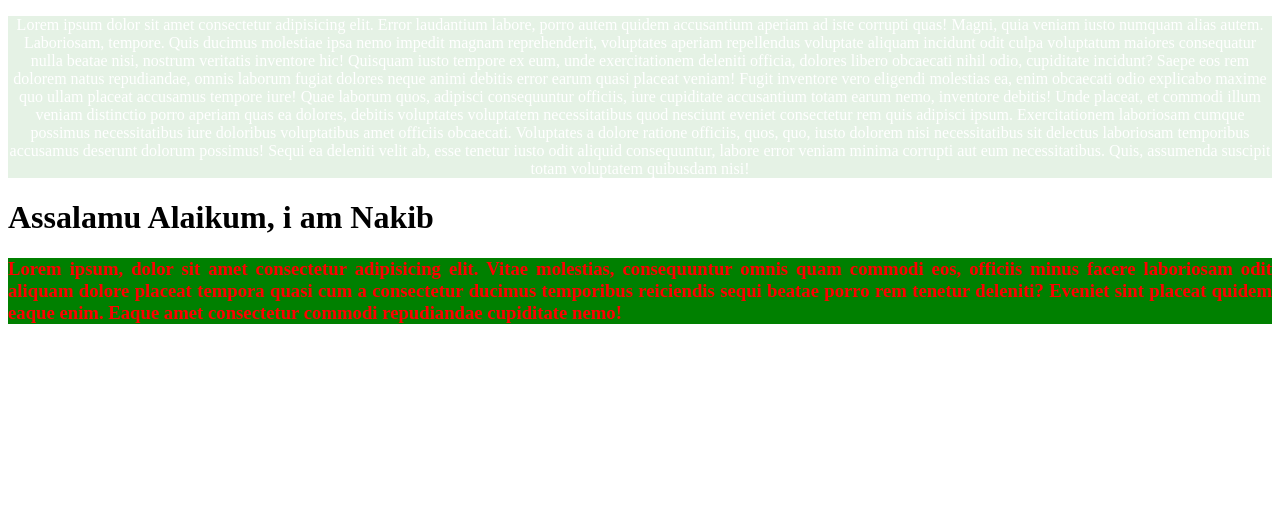
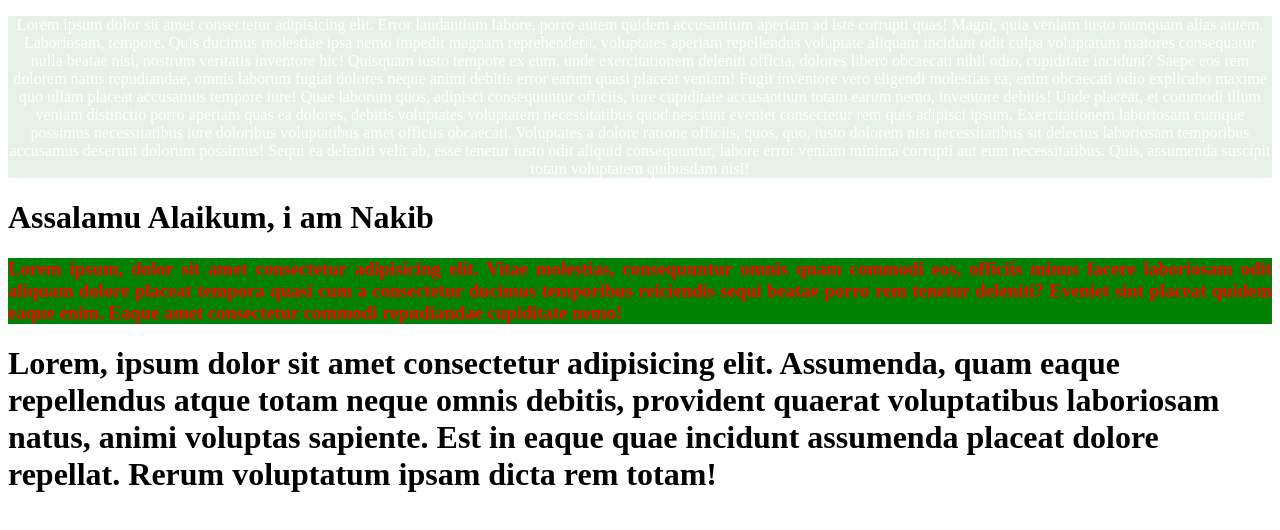
Before and after one commit to na-kib/my-second-repo, a plain HTML site: page index.html in a window 1280 px wide. Drawn offline with Linux system fonts and the light colour scheme.

Commit message:
practice

```diff
--- a/index.html
+++ b/index.html
@@ -11,5 +11,6 @@
     <div></div>
     <h1>Assalamu Alaikum, i am Nakib</h1>
     <h3>Lorem ipsum, dolor sit amet consectetur adipisicing elit. Vitae molestias, consequuntur omnis quam commodi eos, officiis minus facere laboriosam odit aliquam dolore placeat tempora quasi cum a consectetur ducimus temporibus reiciendis sequi beatae porro rem tenetur deleniti? Eveniet sint placeat quidem eaque enim. Eaque amet consectetur commodi repudiandae cupiditate nemo!</h3>
+    <h1> Lorem, ipsum dolor sit amet consectetur adipisicing elit. Assumenda, quam eaque repellendus atque totam neque omnis debitis, provident quaerat voluptatibus laboriosam natus, animi voluptas sapiente. Est in eaque quae incidunt assumenda placeat dolore repellat. Rerum voluptatum ipsam dicta rem totam!</h1>
 </body>
 </html>
```
